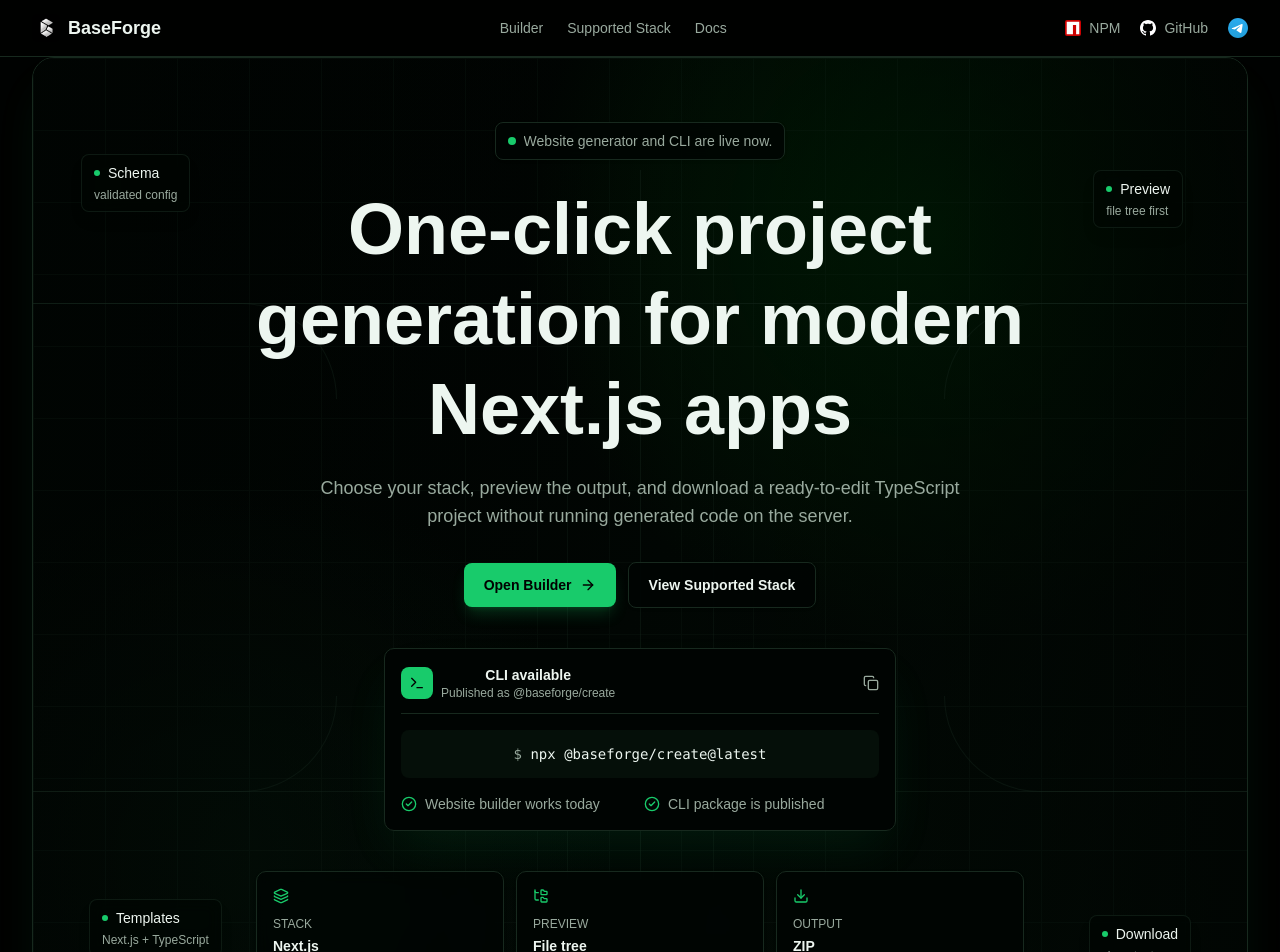
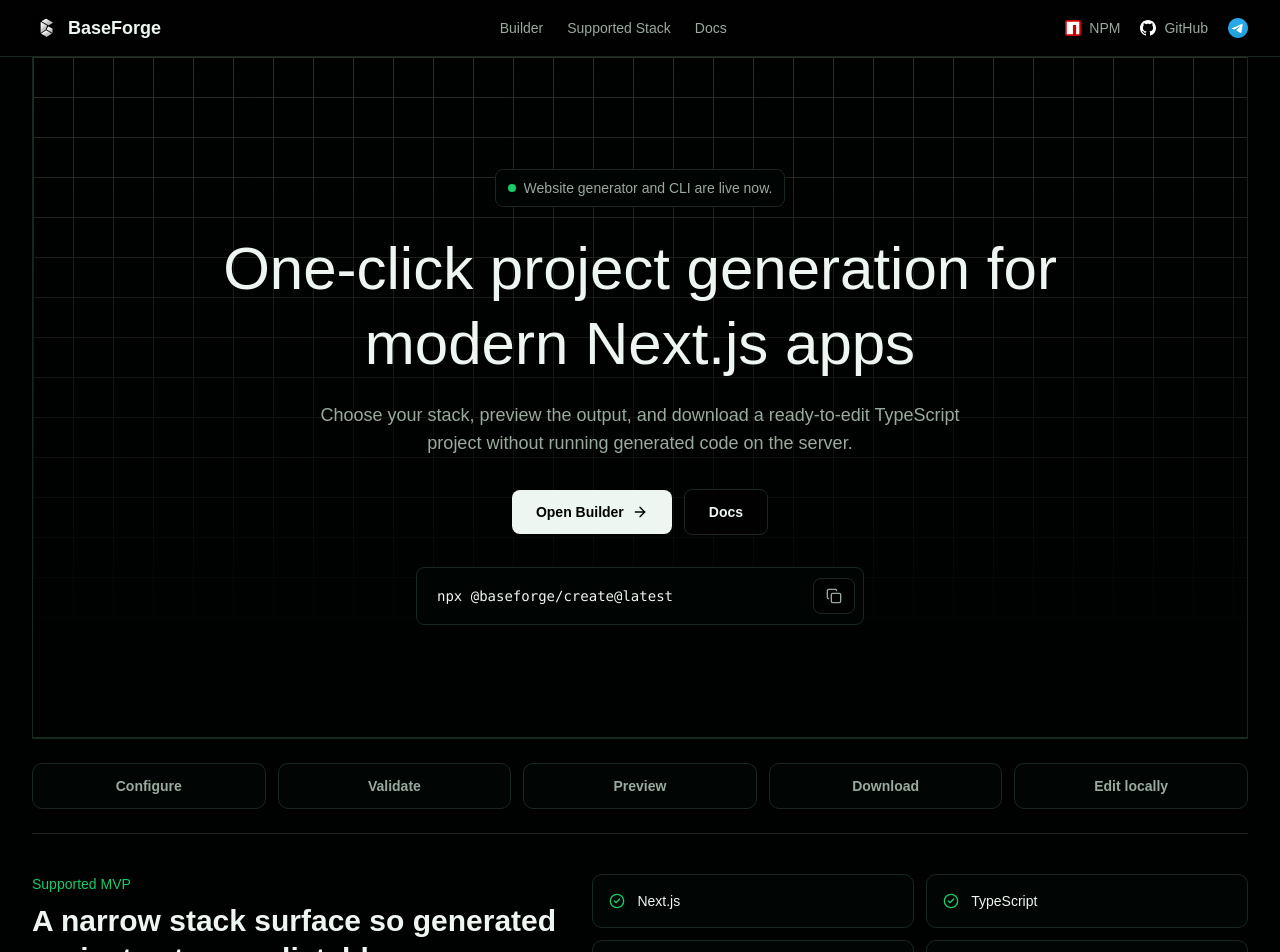
Before and after one commit to DavidAsrorxonov/launchkit, a Next.js app in the folder apps/web/: page / in a window 1280 px wide. Shown: the top 952 px of the page. Built offline with nearby package versions, Linux system fonts and the light colour scheme.

Commit message:
feat: refactor CommandCard and LandingHero components for improved functionality and styling

```diff
--- a/apps/web/components/landing/command-card.tsx
+++ b/apps/web/components/landing/command-card.tsx
@@ -1,48 +1,44 @@
-import { CheckCircle2, Copy, Terminal } from "lucide-react";
+"use client";
+
+import { useState } from "react";
+import { Check, Copy } from "lucide-react";
+
+const command = "npx @baseforge/create@latest";
 
 export function CommandCard() {
+  const [copied, setCopied] = useState(false);
+
+  async function copyCommand() {
+    await navigator.clipboard.writeText(command);
+    setCopied(true);
+    window.setTimeout(() => setCopied(false), 1500);
+  }
+
   return (
-    <div className="w-full max-w-lg rounded-lg border border-border bg-card/95 p-4 text-card-foreground shadow-2xl shadow-primary/10 backdrop-blur">
-      <div className="flex items-center justify-between gap-3 border-b border-border pb-3">
-        <div className="flex min-w-0 items-center gap-2">
-          <span className="flex h-8 w-8 shrink-0 items-center justify-center rounded-md bg-primary text-primary-foreground">
-            <Terminal className="h-4 w-4" aria-hidden="true" />
-          </span>
-          <div className="min-w-0">
-            <p className="text-sm font-semibold text-foreground">
-              CLI available
-            </p>
-            <p className="text-xs text-muted-foreground">
-              Published as @baseforge/create
-            </p>
-          </div>
-        </div>
-        <Copy
-          className="h-4 w-4 shrink-0 text-muted-foreground"
-          aria-hidden="true"
-        />
-      </div>
-
-      <div className="mt-4 overflow-x-auto rounded-md bg-muted p-3">
+    <div className="flex w-full items-center gap-3 rounded-md border border-border bg-card/90 p-2 text-card-foreground backdrop-blur">
+      <div className="min-w-0 flex-1 overflow-x-auto px-3 py-2 text-left">
         <code className="whitespace-nowrap font-mono text-sm text-foreground">
-          <span className="text-muted-foreground">$</span> npx
-          @baseforge/create@latest
+          {command}
         </code>
       </div>
-
-      <ul className="mt-4 grid gap-2 text-sm text-muted-foreground sm:grid-cols-2">
-        {["Website builder works today", "CLI package is published"].map(
-          (item) => (
-            <li key={item} className="flex min-w-0 items-center gap-2">
-              <CheckCircle2
-                className="h-4 w-4 shrink-0 text-primary"
-                aria-hidden="true"
-              />
-              <span>{item}</span>
-            </li>
-          ),
+      <button
+        type="button"
+        onClick={copyCommand}
+        aria-label={copied ? "Copied command" : "Copy command"}
+        title={copied ? "Copied" : "Copy command"}
+        className="inline-flex h-9 shrink-0 items-center justify-center gap-2 rounded-md border border-border bg-background px-3 text-muted-foreground transition hover:bg-muted hover:text-foreground focus-visible:outline-none focus-visible:ring-2 focus-visible:ring-ring focus-visible:ring-offset-2 focus-visible:ring-offset-background"
+      >
+        {copied ? (
+          <>
+            <Check className="h-4 w-4 text-primary" aria-hidden="true" />
+            <span className="hidden text-xs font-medium text-foreground sm:inline">
+              Copied
+            </span>
+          </>
+        ) : (
+          <Copy className="h-4 w-4" aria-hidden="true" />
         )}
-      </ul>
+      </button>
     </div>
   );
 }
--- a/apps/web/components/landing/landing-hero.tsx
+++ b/apps/web/components/landing/landing-hero.tsx
@@ -1,35 +1,21 @@
 import Link from "next/link";
-import { ArrowRight, Download, FolderTree, Layers3 } from "lucide-react";
+import { ArrowRight } from "lucide-react";
 
 import { CommandCard } from "@/components/landing/command-card";
-import { HeroOrbitLines } from "@/components/landing/hero-orbit-lines";
-
-const stats = [
-  {
-    label: "Stack",
-    value: "Next.js",
-    icon: Layers3,
-  },
-  {
-    label: "Preview",
-    value: "File tree",
-    icon: FolderTree,
-  },
-  {
-    label: "Output",
-    value: "ZIP",
-    icon: Download,
-  },
-] as const;
 
 export function LandingHero() {
   return (
-    <section className="relative overflow-hidden rounded-3xl border border-border bg-card text-card-foreground shadow-2xl shadow-primary/10">
-      <div className="absolute inset-0 bg-[radial-gradient(circle_at_74%_18%,var(--accent),transparent_34%),radial-gradient(circle_at_16%_82%,var(--secondary),transparent_30%),linear-gradient(115deg,var(--background)_0%,var(--card)_46%,var(--secondary)_100%)]" />
-      <div className="absolute inset-0 bg-[linear-gradient(90deg,var(--card)_0%,transparent_50%,var(--background)_100%)] opacity-75" />
-      <HeroOrbitLines />
+    <section className="relative overflow-hidden border-x border-b border-border bg-background text-foreground">
+      <div
+        className="pointer-events-none absolute inset-0 bg-[linear-gradient(to_right,color-mix(in_oklch,var(--border)_78%,white)_1px,transparent_1px),linear-gradient(to_bottom,color-mix(in_oklch,var(--border)_78%,white)_1px,transparent_1px)] bg-size-[40px_40px] opacity-55"
+        aria-hidden="true"
+      />
+      <div
+        className="pointer-events-none absolute inset-0 bg-[linear-gradient(to_bottom,transparent_0%,var(--background)_88%)]"
+        aria-hidden="true"
+      />
 
-      <div className="relative z-10 mx-auto flex min-h-160 max-w-6xl flex-col items-center justify-center px-4 py-16 text-center sm:px-6 lg:min-h-180 lg:px-10">
+      <div className="relative z-10 mx-auto flex min-h-150 max-w-6xl flex-col items-center justify-center px-4 py-16 text-center sm:px-6 lg:min-h-170 lg:px-10">
         <div className="mb-6 inline-flex max-w-full items-center gap-2 rounded-md border border-border bg-card/85 px-3 py-2 text-sm text-muted-foreground shadow-sm backdrop-blur">
           <span className="h-2 w-2 rounded-full bg-primary" />
           <span className="truncate">
@@ -37,7 +23,7 @@
           </span>
         </div>
 
-        <h1 className="max-w-4xl text-4xl font-semibold leading-tight text-foreground sm:text-5xl lg:text-7xl">
+        <h1 className="max-w-4xl text-4xl font-normal leading-tight text-foreground sm:text-5xl lg:text-6xl">
           One-click project generation for modern Next.js apps
         </h1>
 
@@ -49,42 +35,21 @@
         <div className="mt-8 flex w-full flex-col items-stretch justify-center gap-3 sm:w-auto sm:flex-row sm:items-center">
           <Link
             href="/builder"
-            className="inline-flex min-h-11 items-center justify-center gap-2 rounded-md bg-primary px-5 py-3 text-sm font-semibold text-primary-foreground shadow-lg shadow-primary/20 transition hover:bg-primary/90 focus-visible:outline-none focus-visible:ring-2 focus-visible:ring-ring focus-visible:ring-offset-2 focus-visible:ring-offset-background"
+            className="inline-flex min-h-11 items-center justify-center gap-2 rounded-md bg-foreground px-6 py-3 text-sm font-semibold text-background transition hover:bg-foreground/90 focus-visible:outline-none focus-visible:ring-2 focus-visible:ring-ring focus-visible:ring-offset-2 focus-visible:ring-offset-background"
           >
             Open Builder
             <ArrowRight className="h-4 w-4" aria-hidden="true" />
           </Link>
-          <a
-            href="#supported-stack"
-            className="inline-flex min-h-11 items-center justify-center rounded-md border border-border bg-card/90 px-5 py-3 text-sm font-semibold text-foreground shadow-sm transition hover:bg-accent hover:text-accent-foreground focus-visible:outline-none focus-visible:ring-2 focus-visible:ring-ring focus-visible:ring-offset-2 focus-visible:ring-offset-background"
+          <Link
+            href="/docs"
+            className="inline-flex min-h-11 items-center justify-center rounded-md border border-border bg-background/80 px-6 py-3 text-sm font-semibold text-foreground transition hover:bg-card focus-visible:outline-none focus-visible:ring-2 focus-visible:ring-ring focus-visible:ring-offset-2 focus-visible:ring-offset-background"
           >
-            View Supported Stack
-          </a>
+            Docs
+          </Link>
         </div>
 
-        <div className="mt-10 w-full max-w-lg">
+        <div className="mt-8 w-full max-w-md">
           <CommandCard />
-        </div>
-
-        <div className="mt-10 grid w-full max-w-3xl gap-3 sm:grid-cols-3">
-          {stats.map((stat) => {
-            const Icon = stat.icon;
-
-            return (
-              <div
-                key={stat.label}
-                className="rounded-lg border border-border bg-card/80 p-4 text-left shadow-sm backdrop-blur"
-              >
-                <Icon className="h-4 w-4 text-primary" aria-hidden="true" />
-                <p className="mt-3 text-xs uppercase text-muted-foreground">
-                  {stat.label}
-                </p>
-                <p className="mt-1 text-sm font-semibold text-foreground">
-                  {stat.value}
-                </p>
-              </div>
-            );
-          })}
         </div>
       </div>
     </section>
```
